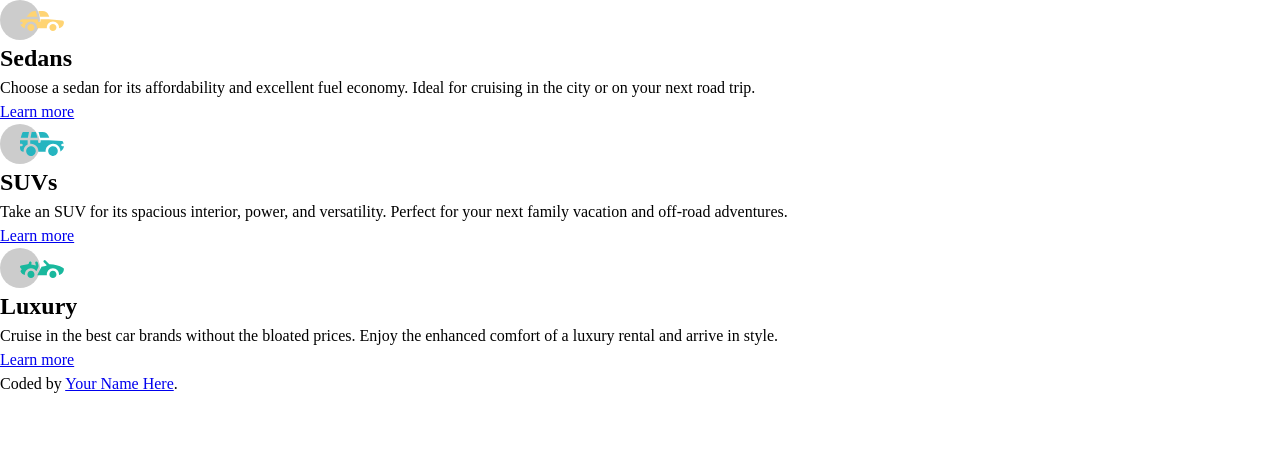
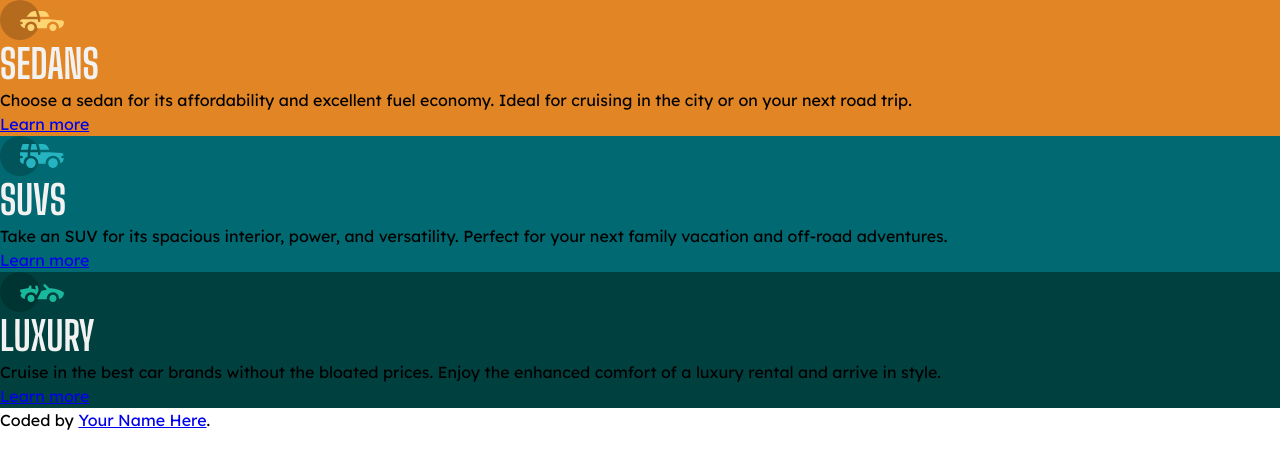
Before and after one commit to hphemanathan/3-column-preview-card-component, a plain HTML site: page index.html in a window 1280 px wide. Drawn offline with Linux system fonts and the light colour scheme.

Commit message:
updated bg

```diff
--- a/index.html
+++ b/index.html
@@ -11,6 +11,10 @@
   <link rel="preconnect" href="https://fonts.googleapis.com">
   <link rel="preconnect" href="https://fonts.gstatic.com" crossorigin>
   <link href="https://fonts.googleapis.com/css2?family=Lexend+Deca&display=swap" rel="stylesheet">
+  <link href="https://fonts.googleapis.com/css2?family=Big+Shoulders+Display:wght@700&display=swap" rel="stylesheet">
+
+
+
 
   <title>Frontend Mentor | 3-column preview card component</title>
 
@@ -34,7 +38,7 @@
 
   </section>
 
-  <section class="SUVs section-box">
+  <section class="suvs section-box">
 
     <img src="images/icon-suvs.svg" alt="" class="section-icon">
 
--- a/style.css
+++ b/style.css
@@ -51,3 +51,33 @@ h6 {
   --bg-suvs: #006971;
   --bg-luxury: #004140;
 }
+
+/* ----------------------------------------- */
+/* General Style */
+/* ----------------------------------------- */
+
+body {
+  font-family: "Lexend Deca", sans-serif;
+}
+
+.heading-primary {
+  font-family: "Big Shoulders Display", cursive;
+  color: #f2f2f2;
+  font-size: 2.5rem;
+  font-style: normal;
+  font-weight: 700;
+  line-height: normal;
+  text-transform: uppercase;
+}
+
+.sedans {
+  background-color: var(--bg-sedan);
+}
+
+.suvs {
+  background-color: var(--bg-suvs);
+}
+
+.luxury {
+  background-color: var(--bg-luxury);
+}
```
